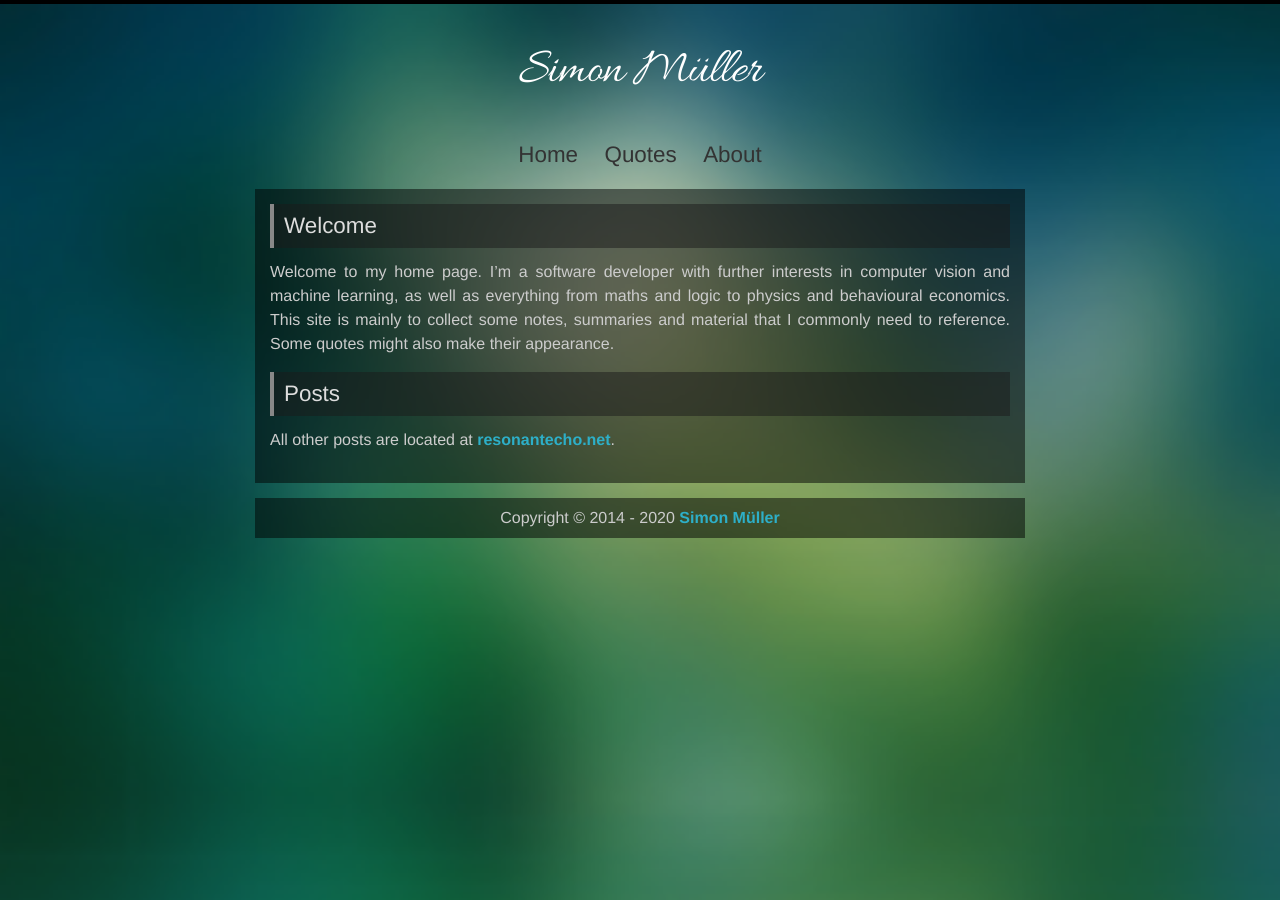
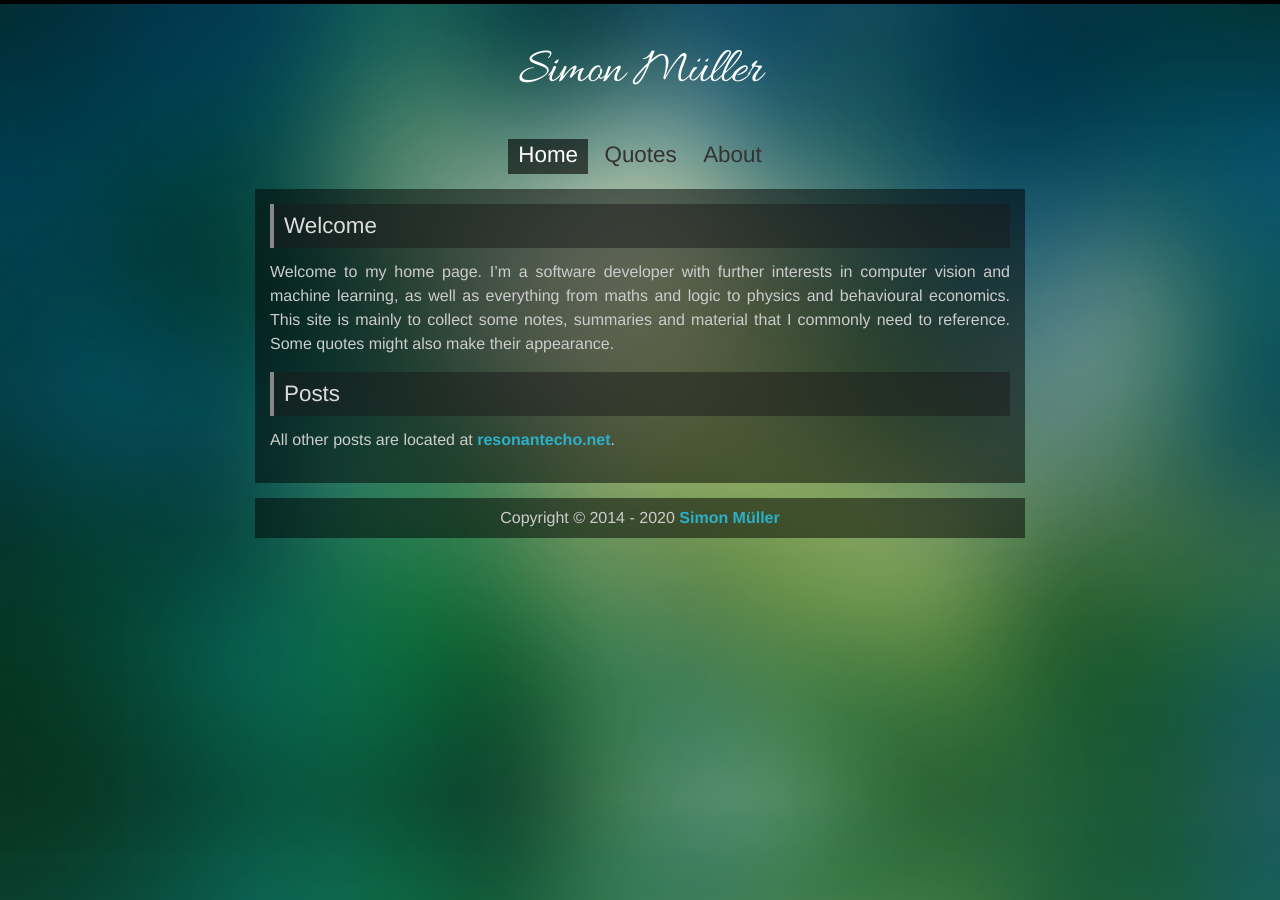
Before and after one commit to samuller/samuller.net, a Jekyll site: the page built from index.md, in a window 1280 px wide. Built offline with Jekyll 4.4.1, drawn with Linux system fonts in a browser that asks for light colours.

Commit message:
Fix active nav link for root

```diff
--- a/_includes/header.html
+++ b/_includes/header.html
@@ -2,6 +2,7 @@
 
   <div class="wrapper">
 
+    {% assign site_section = page.url | split: "/" | slice: 1 | first %}
     <div class="site-title">
     <a class="nolink" href="{{ site.baseurl }}/">{{ site.title }}</a>
     </div>
@@ -15,12 +16,12 @@
         </svg>
       </a>
 
-      {% assign page_url_nav = page.url | split: "/" | slice: 1 | first | prepend: "/" | append: "/" %}
+      {% assign site_section_url = site_section | prepend: "/" | append: "/" | replace: "//", "/" %}
       <div class="trigger">
         {% for nav_page in site.nav_links %}
           {% if nav_page.title %}
             {% assign style = "page-link" %}
-            {% if page_url_nav == nav_page.url %}
+            {% if site_section_url == nav_page.url %}
               {% assign style = "page-link active" %}
             {% endif %}
             <a class="{{ style }}" href="{{ nav_page.url | prepend: site.baseurl }}">{{ nav_page.title }}</a>
```
